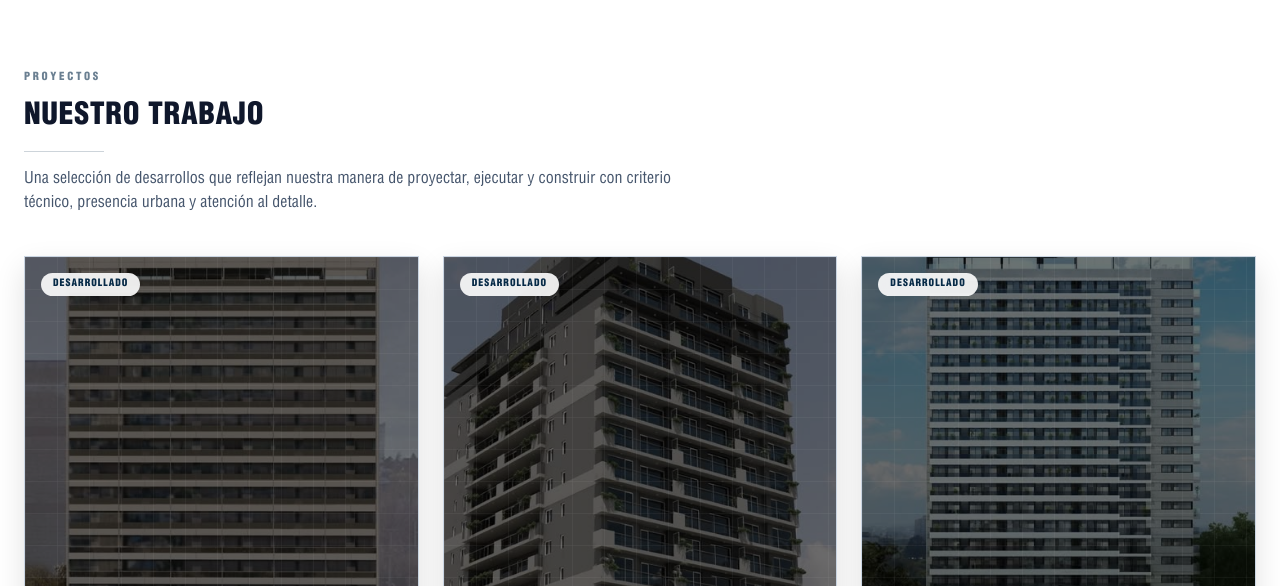
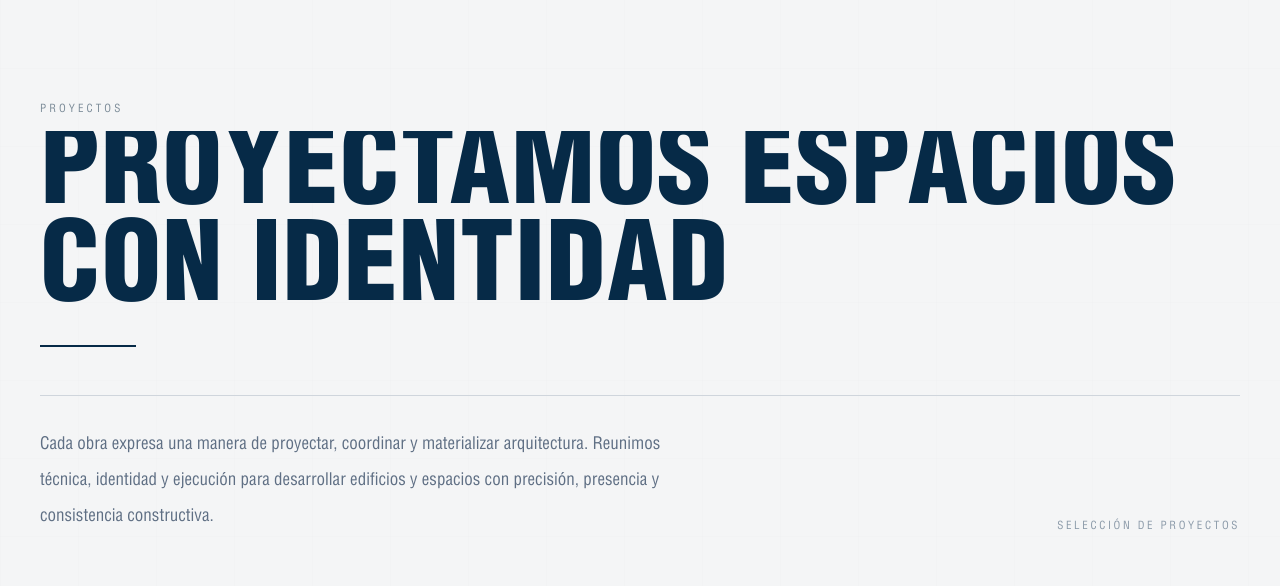
Before and after one commit to pachecoleoo/360-construcciones, a Next.js app: page /proyectos in a window 1280 px wide. Shown: the part 810-1396 px from the top of the page. Built offline with nearby package versions, Linux system fonts and the light colour scheme.

Commit message:
cambios disposicion de section

```diff
--- a/app/proyectos/page.tsx
+++ b/app/proyectos/page.tsx
@@ -1,8 +1,6 @@
-"use client";
-
 import HeroBackground from "@/components/HeroBackground";
-import ProjectsSection from "@/components/proyectos/ProjectsSection";
-// import ProjectsAccordion from "@/components/proyectos/ProjectsAccordion";
+import ProjectsIntroSection from "@/components/proyectos/ProjectsIntroSection";
+import ProjectsGridSection from "@/components/proyectos/ProjectsGridSection";
 import Footer from "@/components/footer/Footer";
 import NewsletterCTA from "@/components/NewsletterCTA";
 import { PROJECTS } from "@/components/proyectos/data";
@@ -15,10 +13,12 @@ export default function ProyectosPage() {
         subtitle="Obras desarrolladas y desarrollos en ejecución"
         imageSrc="/images/original/frameGatica3.jpg"
       />
-      <main className="bg-white" id="primera-seccion">
-        <ProjectsSection projects={PROJECTS} />{" "}
-      </main>{" "}
-      {/* <ProjectsAccordion projects={PROJECTS} /> */}
+
+      <main id="primera-seccion">
+        <ProjectsIntroSection />
+        <ProjectsGridSection projects={PROJECTS} />
+      </main>
+
       <NewsletterCTA />
       <Footer />
     </>
--- a/components/home/SectionWhoWeAre.tsx
+++ b/components/home/SectionWhoWeAre.tsx
@@ -21,7 +21,7 @@ export default function SectionWhoWeAre() {
           observer.disconnect();
         }
       },
-      { threshold: 0.25 },
+      { threshold: 0.22 },
     );
 
     observer.observe(ref.current);
@@ -31,47 +31,23 @@ export default function SectionWhoWeAre() {
   return (
     <section
       id="primera-seccion"
-      className="relative my-0 overflow-hidden bg-white px-8 py-10 md:px-6 md:py-16"
+      className="relative overflow-hidden  bg-[#ffffff] py-20 md:py-24 lg:py-28 "
     >
-      {/* Blueprint grid sutil */}
-      <div
-        aria-hidden="true"
-        className="pointer-events-none absolute inset-0 opacity-[0.06]"
-        style={{
-          backgroundImage:
-            "linear-gradient(to right, rgba(0,40,73,0.22) 1px, transparent 1px), linear-gradient(to bottom, rgba(0,40,73,0.22) 1px, transparent 1px)",
-          backgroundSize: "84px 84px",
-        }}
-      />
-
       {/* Vignette suave superior */}
       <div
         aria-hidden="true"
         className="pointer-events-none absolute -top-24 left-1/2 h-64 w-[52rem] -translate-x-1/2 rounded-full bg-[#002849]/10 blur-3xl"
       />
 
-      <div ref={ref} className="relative mx-auto max-w-7xl">
-        <div className="grid grid-cols-1 items-start gap-10 lg:grid-cols-12">
-          <div className="lg:col-span-6">
-            {/* Eyebrow opcional */}
-            {/* <p
-              className={cx(
-                "font-body text-[11px] uppercase tracking-[0.28em] text-[#081835]/70",
-                "transition-all duration-700 ease-out",
-                visible
-                  ? "translate-y-0 opacity-100"
-                  : "translate-y-4 opacity-0",
-              )}
-            >
-              360 Construcciones
-            </p> */}
-
-            {/* Headline */}
-            <div className="mt-4 overflow-hidden">
+      <div ref={ref} className="relative mx-auto max-w-[1380px] px-6 md:px-10">
+        {/* Título full width */}
+        <div className="mt-3 overflow-hidden pt-4">
           <h2
             className={cx(
-                  "font-heading font-black uppercase tracking-[0.02em] text-4xl md:text-6xl text-[#002849] leading-[1.05]",
-                  "transition-all duration-700 delay-100 ease-out",
+              "max-w-[1180px] font-heading font-black uppercase text-[#062a47]",
+              "leading-[0.9] tracking-[0.01em]",
+              "text-[42px] sm:text-[58px] md:text-[76px] lg:text-[92px] xl:text-[97px]",
+              "transition-all duration-700 delay-100 ease-out ",
               visible
                 ? "translate-y-0 opacity-100"
                 : "translate-y-[110%] opacity-0",
@@ -79,13 +55,12 @@ export default function SectionWhoWeAre() {
           >
             Construimos con método,
             <br />
-                entregamos con
-                <br /> precisión
+            entregamos con precisión
           </h2>
         </div>
 
-            {/* Subrayado animado */}
-            <div className="mt-4 h-[2px] w-20 overflow-hidden">
+        {/* Línea */}
+        <div className="mt-4 h-[2px] w-24 overflow-hidden md:mt-5">
           <div
             className={cx(
               "h-full bg-[#062a47] transition-all duration-[1100ms] delay-200 ease-out",
@@ -93,38 +68,38 @@ export default function SectionWhoWeAre() {
             )}
           />
         </div>
-          </div>
 
-          <div className="lg:col-span-6">
-            {/* Texto */}
+        {/* Bloque inferior */}
         <div
           className={cx(
+            "mt-3  pt-8 md:mt-4",
             "transition-all duration-700 delay-200 ease-out",
-                visible
-                  ? "translate-y-0 opacity-100"
-                  : "translate-y-5 opacity-0",
+            visible ? "translate-y-0 opacity-100" : "translate-y-5 opacity-0",
           )}
         >
-              <p className="mt-0 font-body text-base leading-relaxed text-[#081835]/80 md:mt-16 md:text-lg">
+          <div className="grid gap-8 md:grid-cols-[1.1fr_0.9fr] md:gap-10 lg:gap-16  md:-mt-5 -mb-20">
+            <div className="max-w-[880px] ">
+              <p className="text-[15px] leading-8 text-[#5f6f84] md:text-[16px] md:leading-9 lg:text-[17px]">
                 Somos una empresa orientada a la arquitectura, la ingeniería y
                 la ejecución de obras con gestión integral. Nos involucramos
                 desde la planificación hasta la entrega final, cuidando el
                 detalle técnico, los tiempos y la calidad del resultado.
               </p>
             </div>
-
-            {/* CTA */}
+            <br />
+            <div className="flex items-start ">
               <div
                 className={cx(
-                "mt-8 transition-all duration-700 delay-300 ease-out",
+                  "transition-all duration-700 delay-300 ease-out -mt-10 md:-mt-5 ",
                   visible
                     ? "translate-y-0 opacity-100"
                     : "translate-y-5 opacity-0",
                 )}
               >
-              <Button href="./../nosotros" variant="dark">
+                <Button href="/nosotros" variant="dark">
                   Conocé más
                 </Button>
+              </div>
             </div>
           </div>
         </div>
--- /dev/null
+++ b/components/proyectos/ProjectsGridSection.tsx
@@ -0,0 +1,67 @@
+"use client";
+
+import ProyectoCard from "@/components/proyectos/ProyectoCard";
+import type { ProyectoUnified } from "@/components/proyectos/types";
+import { useEffect, useRef, useState } from "react";
+
+function cx(...classes: Array<string | false | null | undefined>) {
+  return classes.filter(Boolean).join(" ");
+}
+
+function useInViewOnce<T extends HTMLElement>() {
+  const ref = useRef<T | null>(null);
+  const [visible, setVisible] = useState(false);
+
+  useEffect(() => {
+    const node = ref.current;
+    if (!node) return;
+
+    const observer = new IntersectionObserver(
+      ([entry]) => {
+        if (entry.isIntersecting) {
+          setVisible(true);
+          observer.disconnect();
+        }
+      },
+      { threshold: 0.15 },
+    );
+
+    observer.observe(node);
+    return () => observer.disconnect();
+  }, []);
+
+  return { ref, visible };
+}
+
+export default function ProjectsGridSection({
+  projects,
+}: {
+  projects: ProyectoUnified[];
+}) {
+  const { ref, visible } = useInViewOnce<HTMLElement>();
+
+  return (
+    <section ref={ref} className="bg-white py-16 md:py-20">
+      <div className="mx-auto max-w-[1280px] px-6 md:px-10">
+        <div className="grid gap-6 sm:grid-cols-2 xl:grid-cols-3">
+          {projects.map((p, index) => (
+            <div
+              key={p.id}
+              className={cx(
+                "transition-all duration-[900ms] ease-out",
+                visible
+                  ? "translate-y-0 opacity-100"
+                  : "translate-y-10 opacity-0",
+              )}
+              style={{
+                transitionDelay: `${index * 120}ms`,
+              }}
+            >
+              <ProyectoCard p={p} />
+            </div>
+          ))}
+        </div>
+      </div>
+    </section>
+  );
+}
--- /dev/null
+++ b/components/proyectos/ProjectsIntroSection.tsx
@@ -0,0 +1,120 @@
+"use client";
+
+import { useEffect, useRef, useState } from "react";
+
+function cx(...classes: Array<string | false | null | undefined>) {
+  return classes.filter(Boolean).join(" ");
+}
+
+function useInViewOnce<T extends HTMLElement>() {
+  const ref = useRef<T | null>(null);
+  const [visible, setVisible] = useState(false);
+
+  useEffect(() => {
+    const node = ref.current;
+    if (!node) return;
+
+    const observer = new IntersectionObserver(
+      ([entry]) => {
+        if (entry.isIntersecting) {
+          setVisible(true);
+          observer.disconnect();
+        }
+      },
+      { threshold: 0.18 },
+    );
+
+    observer.observe(node);
+    return () => observer.disconnect();
+  }, []);
+
+  return { ref, visible };
+}
+
+export default function ProjectsIntroSection() {
+  const { ref, visible } = useInViewOnce<HTMLElement>();
+
+  return (
+    <section
+      ref={ref}
+      className="relative overflow-hidden border-b border-[#d9dde2] bg-[#f4f5f6] py-20 md:py-24 lg:py-28"
+    >
+      {/* grid técnica sutil */}
+      <div
+        aria-hidden="true"
+        className="pointer-events-none absolute inset-0 opacity-[0.06]"
+        style={{
+          backgroundImage: `
+            linear-gradient(rgba(6,42,71,0.14) 1px, transparent 1px),
+            linear-gradient(90deg, rgba(6,42,71,0.14) 1px, transparent 1px)
+          `,
+          backgroundSize: "78px 78px",
+        }}
+      />
+
+      <div className="relative mx-auto max-w-[1380px] px-6 md:px-10">
+        {/* EYEBROW */}
+        <p
+          className={cx(
+            "text-[11px] uppercase tracking-[0.28em] text-[#7a8a97]",
+            "transition-all duration-700 ease-out",
+            visible ? "translate-y-0 opacity-100" : "translate-y-4 opacity-0",
+          )}
+        >
+          Proyectos
+        </p>
+
+        {/* TITULO FULL WIDTH */}
+        <div className="mt-3 overflow-hidden">
+          <h2
+            className={cx(
+              "max-w-[1200px] font-heading font-black uppercase text-[#062a47]",
+              "leading-[0.9] tracking-[0.01em]",
+              "text-[48px] sm:text-[62px] md:text-[82px] lg:text-[104px] xl:text-[108px]",
+              "transition-all duration-700 delay-100 ease-out",
+              visible
+                ? "translate-y-0 opacity-100"
+                : "translate-y-[110%] opacity-0",
+            )}
+          >
+            Proyectamos espacios con identidad
+          </h2>
+        </div>
+
+        {/* LINEA */}
+        <div className="mt-4 h-[2px] w-24 overflow-hidden md:mt-5">
+          <div
+            className={cx(
+              "h-full bg-[#062a47] transition-all duration-[1100ms] delay-200 ease-out",
+              visible ? "w-full" : "w-0",
+            )}
+          />
+        </div>
+
+        {/* BLOQUE INFERIOR */}
+        <div
+          className={cx(
+            "mt-10 grid gap-8 border-t border-[#cfd5dc] pt-8 md:mt-12 md:grid-cols-[1.15fr_0.85fr] md:gap-10",
+            "transition-all duration-700 delay-200 ease-out",
+            visible ? "translate-y-0 opacity-100" : "translate-y-5 opacity-0",
+          )}
+        >
+          <div className="max-w-[820px]">
+            <p className="text-[15px] leading-8 text-[#5f6f84] md:text-[16px] md:leading-9 lg:text-[17px]">
+              Cada obra expresa una manera de proyectar, coordinar y
+              materializar arquitectura. Reunimos técnica, identidad y ejecución
+              para desarrollar edificios y espacios con precisión, presencia y
+              consistencia constructiva.
+            </p>
+          </div>
+
+          <div className="flex items-end md:justify-end">
+            <p className="text-[11px] uppercase tracking-[0.24em] text-[#8a99a8]">
+              Selección de proyectos
+            </p>
+          </div>
+        </div>
+      </div>
+    </section>
+  );
+}
--- a/components/proyectos/ProjectsSection.tsx
+++ /dev/null
@@ -1,38 +0,0 @@
-import ProyectoCard from "@/components/proyectos/ProyectoCard";
-import type { ProyectoUnified } from "@/components/proyectos/types";
-
-export default function ProjectsSection({
-  projects,
-}: {
-  projects: ProyectoUnified[];
-}) {
-  return (
-    <section className="py-16 md:py-20">
-      <div className="mx-auto max-w-7xl px-6">
-        <div className="mb-10 max-w-2xl">
-          <p className="text-[11px] font-semibold uppercase tracking-[0.24em] text-[#062a47]/60">
-            Proyectos
-          </p>
-
-          <h2 className="mt-3 text-2xl font-black uppercase tracking-[0.02em] text-slate-900 md:text-3xl">
-            Nuestro trabajo
-          </h2>
-
-          <div className="mt-4 h-px w-20 bg-[#062a47]/20" />
-
-          <p className="mt-4 text-slate-600">
-            Una selección de desarrollos que reflejan nuestra manera de
-            proyectar, ejecutar y construir con criterio técnico, presencia
-            urbana y atención al detalle.
-          </p>
-        </div>
-
-        <div className="grid gap-6 sm:grid-cols-2 lg:grid-cols-3">
-          {projects.map((p) => (
-            <ProyectoCard key={p.id} p={p} />
-          ))}
-        </div>
-      </div>
-    </section>
-  );
-}
```
Lines whose indentation alone changed are shown as unchanged.
